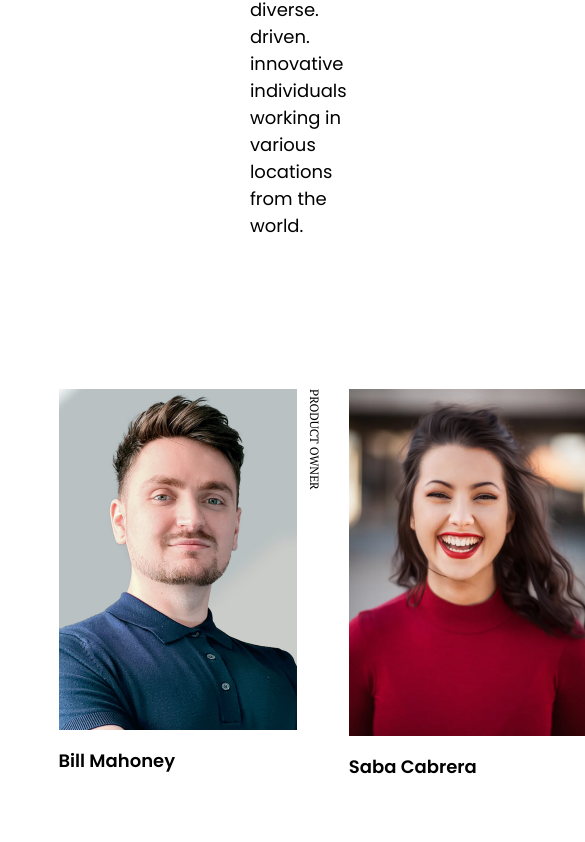
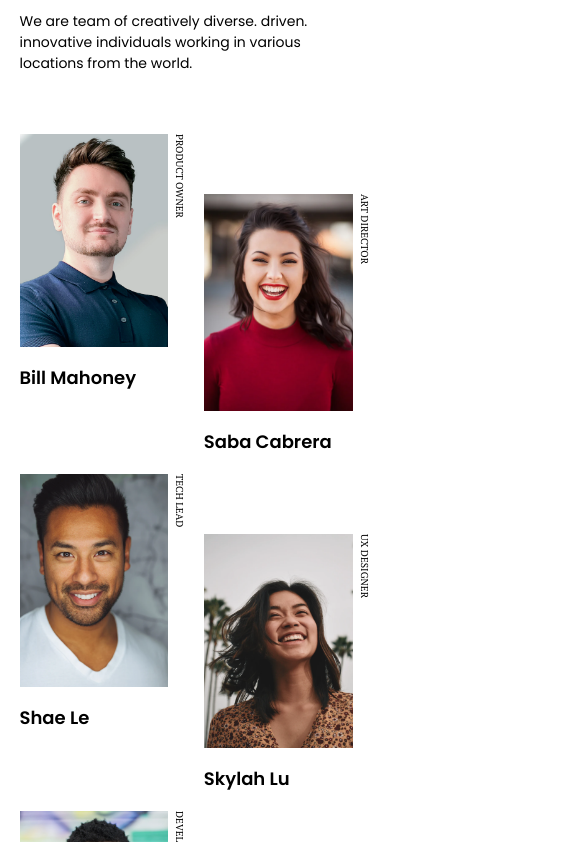
Before and after one commit to FatimaGR/My-team-page-solution, a plain HTML site: page index.html in a window 390 px wide. Shown: the part 169-1011 px from the top of the page, 585 px wide, since content can reach past the window. Drawn offline with Linux system fonts and the light colour scheme.

Commit message:
Finished responsive styles

```diff
--- a/index.html
+++ b/index.html
@@ -7,11 +7,8 @@
       content="width=device-width, initial-scale=1,
   maximum-scale=5"
     />
-
     <link rel="icon" href="./images/devchallenges.png"/>
-
     <link rel="stylesheet" href="styles.css">
-
     <title>My team page</title>
   </head>
   <body>
@@ -64,7 +61,7 @@
             <img src="./images/photo6.png" alt="">
             <p class="name">Stan John</p>
           </div>
-          <p class="position">Deverloper</p>
+          <p class="position">Developer</p>
         </div>
       </section>
     </main>
--- a/styles.css
+++ b/styles.css
@@ -1,3 +1,4 @@
+/* general styles */
 @import url('https://fonts.googleapis.com/css2?family=Montserrat:wght@500;700&family=PT+Serif:wght@400;700&family=Poppins:wght@400;600&display=swap');
 
 *{
@@ -9,8 +10,10 @@ body {
   padding: 5% 15% 2% 15%;
   margin: 0;
   font-size: 18px;
+  box-sizing: border-box;
 }
 
+/* description styles */
 .description{
   display: flex;
   gap: 20%;
@@ -29,6 +32,16 @@ body {
   margin-bottom: 10px;
 }
 
+/* image container styles */
+.image-container{
+  display: grid;
+  grid-template-columns: 1fr 1fr 1fr;
+  grid-column-gap: 5%;
+  grid-row-gap: 5%;
+  margin: 150px 0;
+  height: auto;
+  box-sizing: border-box;
+}
 .card{
   display: flex;
   align-items: flex-start;
@@ -37,9 +50,16 @@ body {
   justify-content: space-between;
   gap: 10px;
 }
+.card:nth-child(-3n + 5){
+  margin-top: 100px;
+}
 .card img{
-  max-width: 238px;
+  max-width: 100%;
   object-fit: cover;
+}
+.card img:hover{
+  transition: transform .4s;
+  transform: scale(1.1);
 }
 .card .name{
   font-weight: 600;
@@ -49,31 +69,65 @@ body {
   font-family: 'PT Serif', serif;
   font-size: 12px;
   text-transform: uppercase;
-  /* transform-origin: top left;
-  transform: rotate(90deg); */
-  /* width: 100px; */
-  /* max-height: 12px; */
   writing-mode: vertical-rl;
   text-orientation: mixed;
-  /* margin: 20px 0; */
-}
-.image-container{
-  display: grid;
-  grid-template-columns: 1fr 1fr 1fr;
-  grid-column-gap: 10%;
-  grid-row-gap: 25%;
-  margin: 150px 0;
-  height: auto;
-  box-sizing: border-box;
 }
 
+/* footer styles */
 footer{
   font-family: 'Montserrat', sans-serif;
   text-align: center;
+}
+footer p{
   color: #A9A9A9;
   font-size: 14px;
 }
 footer a{
   color: #A9A9A9;
-  font-weight: 500;
+  font-weight: 700;
 }
+footer a:hover{
+  color: #2a1f67;
+}
+
+@media (max-width: 870px){
+  body{
+    display: flex;
+    flex-direction: column;
+  }
+  .description{
+    flex-direction: column;
+    gap: 40px;
+  }
+  .description .information{
+    max-width: 90%;
+  }
+  .image-container{
+    grid-template-columns: 1fr 1fr;
+    margin: 60px 0;
+    grid-row-gap: 2%;
+  }
+  .card:nth-child(n + 5){
+    margin: 0;
+  }
+  .card:nth-child(-2n + 6){
+    margin-top: 60px;
+  }
+}
+
+@media (max-width: 600px){
+  body{
+    gap: 120px;
+    padding: 5%;
+    padding-top: 16%;
+  }
+  .description .information{
+    font-size: 14px;
+  }
+  .card{
+    gap: 5px;
+  }
+  .card .position{
+    font-size: 10px;
+  }
+}
```
